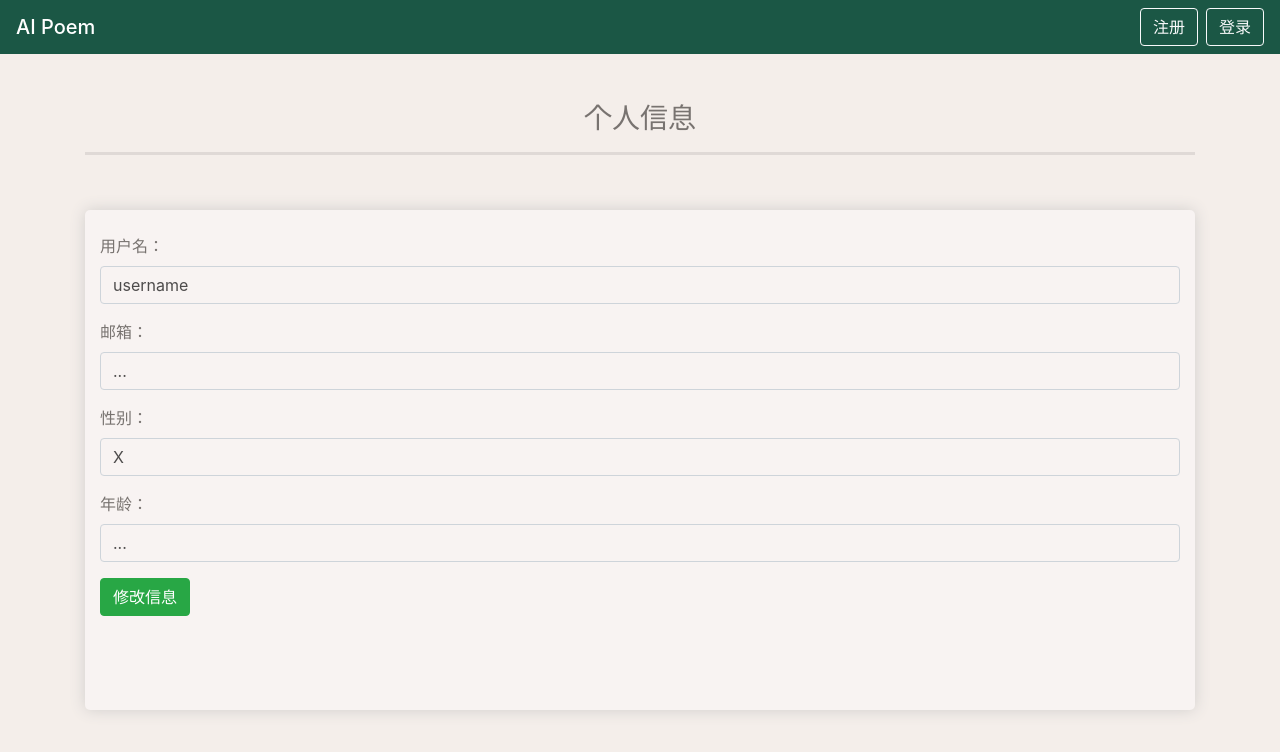
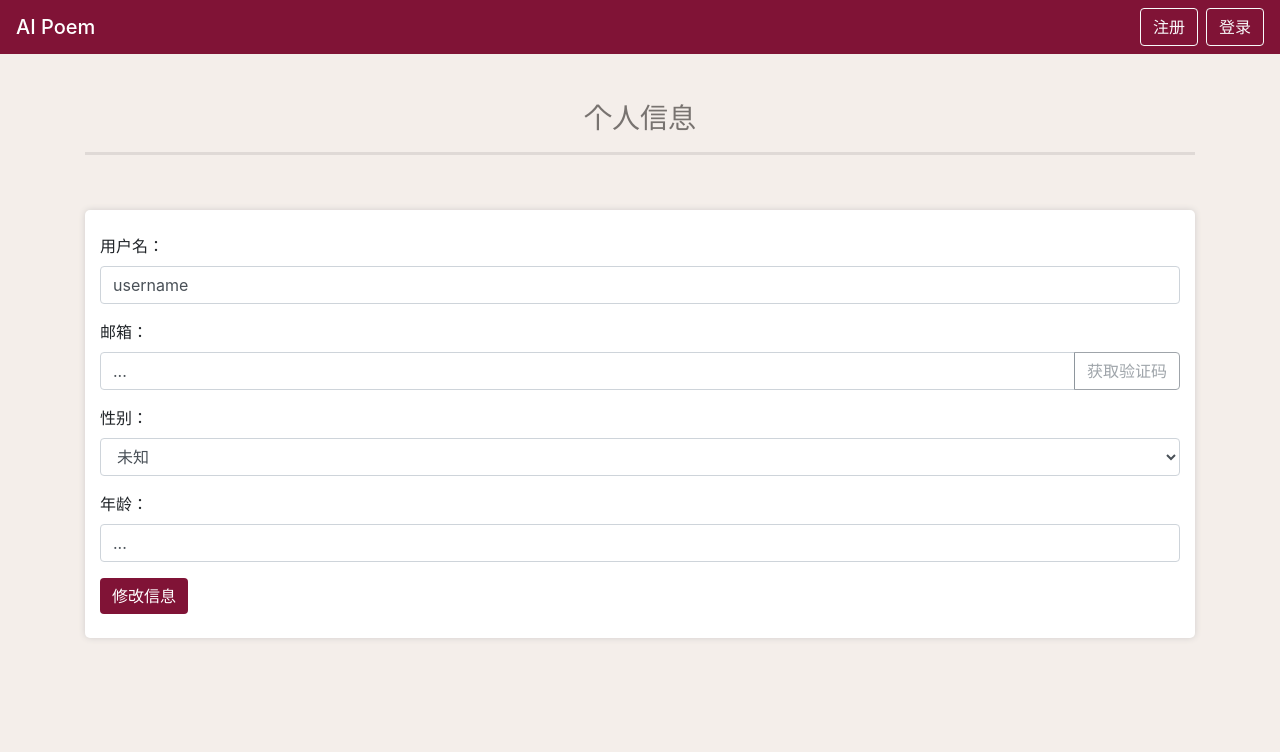
Before and after one commit to 2020-ai-poem/ai-poem-fe, a React (Create React App) app: page /profile/1 in a window 1280 px wide. Shown: the top 752 px of the page. Built offline with nearby package versions, Linux system fonts and the light colour scheme; no server answers.

Commit message:
profile 1.

```diff
--- a/src/components/public/Navbar.js
+++ b/src/components/public/Navbar.js
@@ -26,7 +26,7 @@ const Navbar = () => {
   };
 
   return (
-    <nav className="navbar navbar-dark" style={{ backgroundColor: '#1b5745' }}>
+    <nav className="navbar navbar-dark" style={{ backgroundColor: '#801336' }}>
       <Link to="/" className="navbar-brand h3">AI Poem</Link>
       <div>
         { user === null ? (
--- a/src/contexts/UserContext.js
+++ b/src/contexts/UserContext.js
@@ -1,8 +1,10 @@
 import React, { useState, createContext } from 'react';
+import { useHistory } from 'react-router-dom';
 
 export const UserContext = createContext();
 
 const UserContextProvider = (props) => {
+  const history = useHistory();
   const [user, setUser] = useState(localStorage.getItem('user'));
 
   const login = (user) => {
@@ -13,6 +15,7 @@ const UserContextProvider = (props) => {
   const logout = () => {
     localStorage.removeItem('user');
     setUser(null);
+    history.push('/');
   };
 
   return (
--- a/src/pages/authentication/Signin.js
+++ b/src/pages/authentication/Signin.js
@@ -108,7 +108,10 @@ const Signin = () => {
         { error.isError && <div className="alert alert-danger" role="alert">{ error.content }</div> }
         { success && <div className="alert alert-success">登录成功</div> }
 
-        <button className="btn btn-dark">
+        <button
+          className="btn btn-dark"
+          style={{ backgroundColor: '#801336', border: 'none' }}
+        >
           { btnLoading && <span className="mr-2 spinner-grow spinner-grow-sm"></span> }
           登录
         </button>
--- a/src/pages/authentication/Signup.js
+++ b/src/pages/authentication/Signup.js
@@ -198,7 +198,10 @@ const Signup = () => {
         { error.isError && <div className="alert alert-danger">{ error.content }</div> }
         { success.isSuccess && <div className="alert alert-success">{ success.content }</div> }
 
-        <button className="btn btn-dark" onClick={handleSubmit}>
+        <button
+          className="btn btn-dark" onClick={handleSubmit}
+          style={{ backgroundColor: '#801336', border: 'none' }}
+        >
           { btnLoading && <span className="mr-2 spinner-grow spinner-grow-sm"></span> }
           注册
         </button>
--- a/src/pages/profile/Profile.js
+++ b/src/pages/profile/Profile.js
@@ -11,12 +11,24 @@ const initUser = {
   userName: 'username'
 };
 
+const initError = {
+  isError: false,
+  content: ''
+};
+
+const initSuccess = {
+  isSuccess: false,
+  content: ''
+};
+
 const Profile = (props) => {
   const [user, setUser] = useState(initUser);
   const [form, setForm] = useState({});
-  const [data, setData] = useState({});
-
-  console.log(user);
+  const [checkCode, setCheckCode] = useState(null);
+  const [error, setError] = useState(initError);
+  const [success, setSuccess] = useState(initSuccess);
+  const [emailCheckBtn, setEmailCheckBtn] = useState(true);
+  const [btnLoading, setBtnLoading] = useState(false);
 
   useEffect(() => {
     let data = {
@@ -34,18 +46,69 @@ const Profile = (props) => {
             age: !res.data.age ? '0' : res.data.age,
             email: res.data.email,
             userId: res.data.userId,
-            sex: !res.data.sex ? 'X' : res.data.sex,
+            sex: !res.data.sex ? 'unknown' : res.data.sex,
             birthDate: res.data.birthDate,
             userName: res.data.userName
           });
         }
       })
-
   }, [props]);
 
   const handleChange = e => {
-    console.log(e.target.id);
-  }
+    if(e.target.id === 'email') {
+      setEmailCheckBtn(false);
+    } else {
+      setEmailCheckBtn(true);
+    }
+
+    setUser({
+      ...user,
+      [e.target.id]: e.target.value
+    });
+    setForm({
+      ...form,
+      [e.target.id]: e.target.value
+    });
+  };
+
+  const handleSubmit = e => {
+    e.preventDefault();
+    console.log(form);
+  };
+
+  const emailCheck = e => {
+    e.preventDefault();
+    let data = {
+      email: user.email
+    };
+    api
+      .emailCheck(data)
+      .then(res => {
+        if(res.status === 200 && res.data.isOk) {
+          setEmailCheckBtn(true);
+          setCheckCode(res.data.number);
+          setSuccess({
+            isSuccess: true,
+            content: '验证码已经发送到你的邮箱中去喽！'
+          });
+          return;
+        } else if(res.status === 200 && !res.data.isOk) {
+          setError({
+            isError: true,
+            content: '该邮箱已经注册过了噢'
+          });
+          return;
+        }
+      })
+      .catch(error => {
+        console.log(error);
+        setError({
+          isError: true,
+          content: '获取验证码失败'
+        });
+        return;
+      })
+  };
 
   return (
     <div className="profile container mt-5">
@@ -62,20 +125,31 @@ const Profile = (props) => {
             />
           </div>
 
-          <div className="form-group">
-            <label htmlFor="email">邮箱：</label>
+          <label htmlFor="email">邮箱：</label>
+          <div className="input-group mb-3">
             <input
               type="text" value={user.email} className="form-control"
               onChange={handleChange} id="email"
             />
+            <div className="input-group-append">
+              <button
+                className="btn btn-outline-secondary"
+                disabled={emailCheckBtn}
+                onClick={emailCheck}
+              >获取验证码</button>
+            </div>
           </div>
 
           <div className="form-group">
             <label htmlFor="sex">性别：</label>
-            <input
-              type="text" value={user.sex} className="form-control"
-              onChange={handleChange} id="sex"
-            />
+            <select
+              className="form-control" id="sex" value={user.sex}
+              onChange={handleChange}
+            >
+              <option value="unknown">未知</option>
+              <option value="f">女</option>
+              <option value="m">男</option>
+            </select>
           </div>
 
           <div className="form-group">
@@ -86,7 +160,10 @@ const Profile = (props) => {
             />
           </div>
 
-          <button className="btn btn-success">修改信息</button>
+          <button
+            className="btn btn-dark" onClick={handleSubmit}
+            style={{ backgroundColor: '#801336', border: 'none' }}
+          >修改信息</button>
         </form>
       </div>
     </div>
--- a/src/pages/profile/profile.css
+++ b/src/pages/profile/profile.css
@@ -11,17 +11,16 @@
 
 .profile-container {
   margin-top: 5%;
-  background-color: #f8f3f2;
-  height: 500px;
+  background-color: #fff;
   border-radius: 5px;
-  box-shadow: 0px 0px 15px #d1cecc;
+  box-shadow: 0px 0px 6px #d1cecc;
 }
 
-form {
+.profile-form {
   color: #787370;
 }
 
-input {
+.profile-input {
   background-color: #f8f3f2 !important;
   color: #4d4b4b !important;
 }
```
